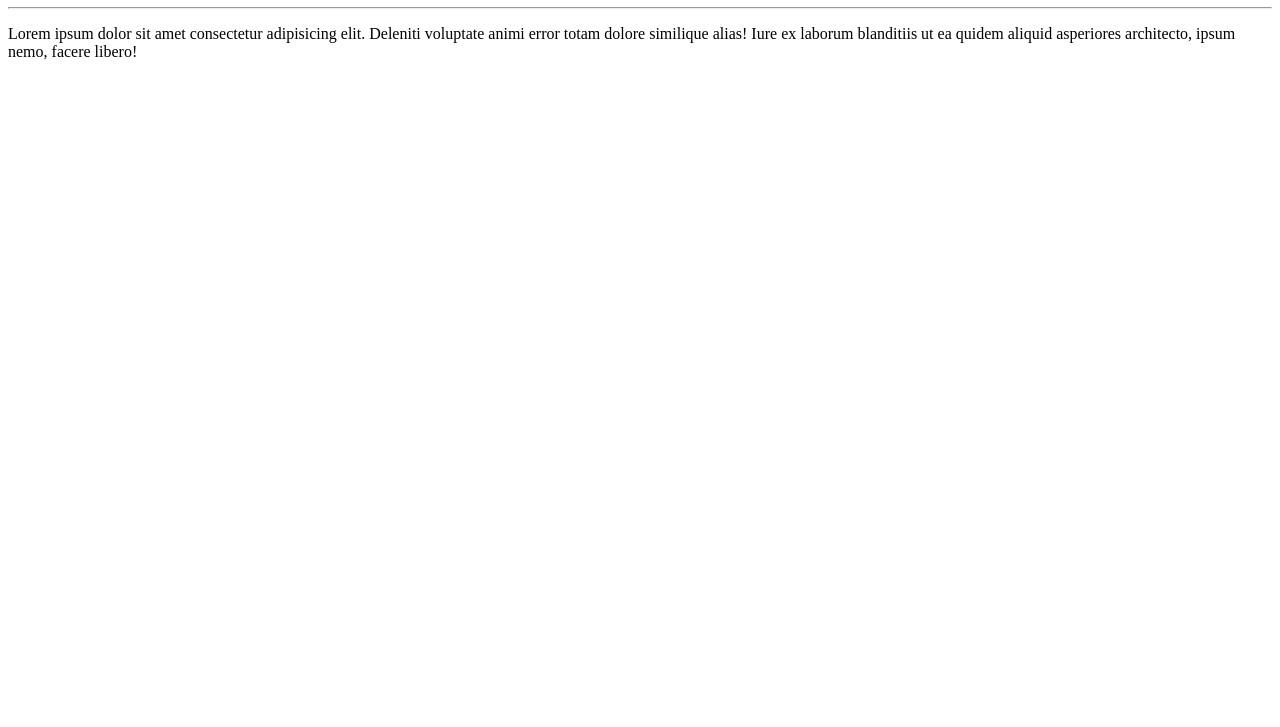
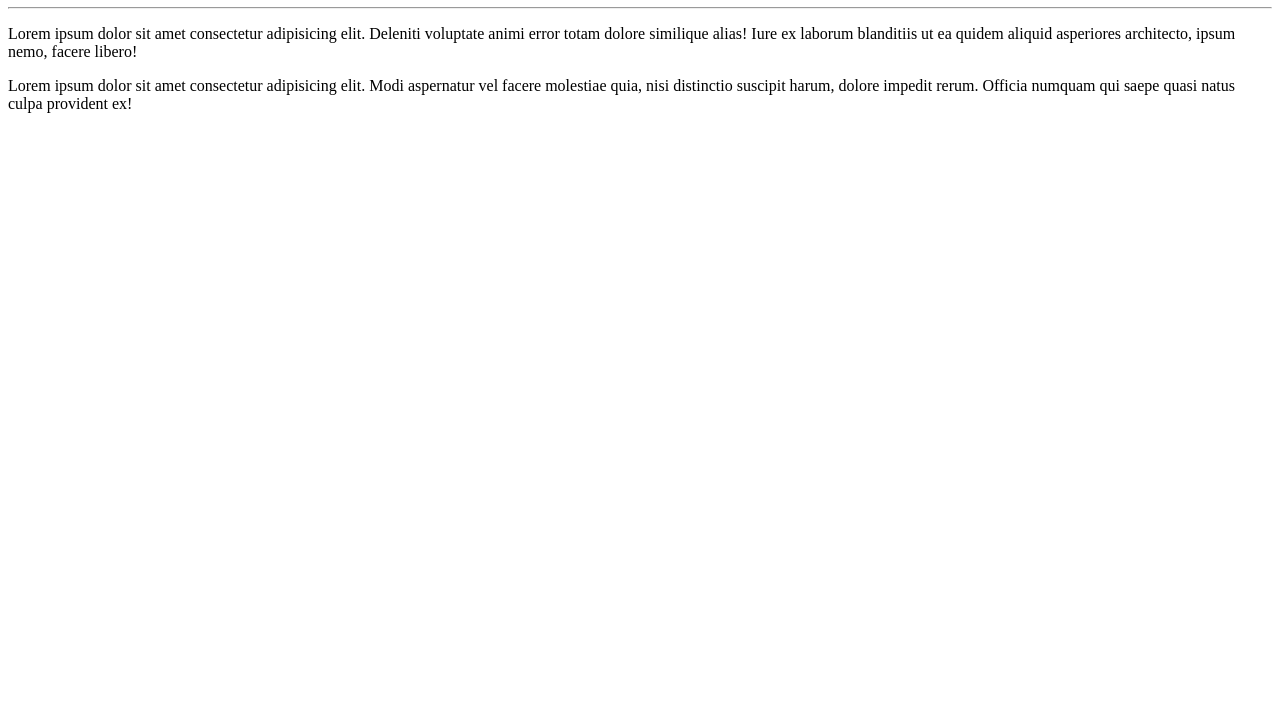
Before and after one commit to WarmesonAlencar/Ola-Mundo, a plain HTML site: page site-exemplo/index.html in a window 1280 px wide. Shown: the part 73-800 px from the top of the page. Drawn offline with Linux system fonts and the light colour scheme.

Commit message:
adicionei um parágrafo

```diff
--- a/site-exemplo/index.html
+++ b/site-exemplo/index.html
@@ -9,5 +9,6 @@
     <h1>Olá, Mundo!</h1>
     <hr>
     <p>Lorem ipsum dolor sit amet consectetur adipisicing elit. Deleniti voluptate animi error totam dolore similique alias! Iure ex laborum blanditiis ut ea quidem aliquid asperiores architecto, ipsum nemo, facere libero!</p>
+    <p>Lorem ipsum dolor sit amet consectetur adipisicing elit. Modi aspernatur vel facere molestiae quia, nisi distinctio suscipit harum, dolore impedit rerum. Officia numquam qui saepe quasi natus culpa provident ex!</p>
 </body>
 </html>
```
